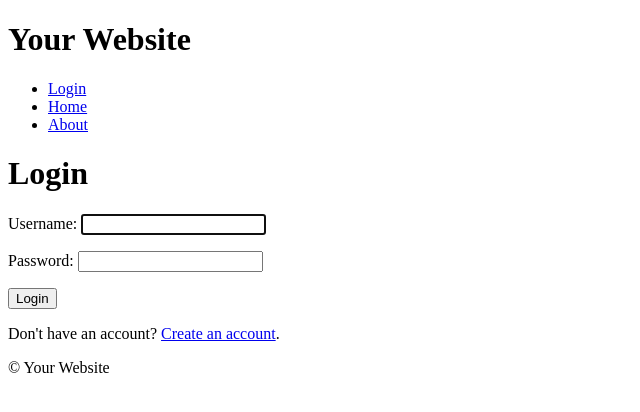
After one commit to factism001/revosoil, a Django app: page /soilapp/login/ in a window 1280 px wide. The commit adds this page. Shown: the top 412 px of the page, without its empty margins (0-640 px from the left). Run offline with Django 4.2, Linux system fonts and the light colour scheme.

Commit message:
updated views,urls,forms

```diff
--- a/soilsite/soilapp/templates/base.html
+++ b/soilsite/soilapp/templates/base.html
@@ -12,6 +12,11 @@
         <h1>Your Website</h1>
         <nav>
             <ul>
+                {% if user.is_authenticated %}
+                <li><a href="{% url 'logout' %}">Logout</a></li>
+                {% else %}
+                <li><a href="{% url 'login' %}">Login</a></li>
+                {% endif %}
                 <li><a href="/">Home</a></li>
                 <li><a href="/about/">About</a></li>
                 <!-- Add more navigation links as needed -->
--- /dev/null
+++ b/soilsite/soilapp/templates/registration/login.html
@@ -0,0 +1,17 @@
+{% extends "base.html" %}
+
+{% block content %}
+
+
+<!--Login-->
+<div class="container py-5">
+  <h1>Login</h1>
+  <form method="POST">
+    {% csrf_token %}
+    {{ login_form.as_p }}
+    <button class="btn btn-primary" type="submit">Login</button>
+  </form>
+  <p class="text-center">Don't have an account? <a href="{% url 'register' %}">Create an account</a>.</p>
+</div>
+
+{% endblock %}
--- a/soilsite/soilapp/templates/registration/register.html
+++ b/soilsite/soilapp/templates/registration/register.html
@@ -11,6 +11,7 @@
                 {{ form.as_p }}
                 <button type="submit" class="btn btn-primary">Register</button>
             </form>
+            <p>Already have an account? <a href="{% url 'login' %}">Login</a></p>
         </div>
     </div>
 </div>
--- a/soilsite/soilapp/urls.py
+++ b/soilsite/soilapp/urls.py
@@ -3,5 +3,7 @@ from . import views
 
 urlpatterns = [
     path('', views.index, name='index'),
-    path('register', views.register, name='register'),
+    path('register/', views.register, name='register'),
+    path('login/', views.login, name='login'),
+    path('logout/', views.logout_view, name='logout'),
 ]
--- a/soilsite/soilapp/views.py
+++ b/soilsite/soilapp/views.py
@@ -1,8 +1,11 @@
 from django.shortcuts import render, redirect
 from .models import SoilData, Profile
 from .forms import SignUpForm
-from django.contrib.auth import login
+from django.contrib.auth import authenticate, logout
 from django.contrib import messages
+from django.contrib.auth.forms import AuthenticationForm
+from django.contrib.auth import login as auth_login
+from django.contrib.auth import logout as auth_logout
 
 # Create your views here.
 
@@ -21,9 +24,33 @@ def register(request):
         form = SignUpForm(request.POST)
         if form.is_valid():
             user = form.save()
-            login(request, user)
+            auth_login(request, user)
             messages.success(request, 'Registration successful.')
             return redirect('index')
         messages.error(request, 'Unsuccessful registration. Invalid information.')
     form = SignUpForm()
     return render(request, 'registration/register.html', {'form': form})
+
+def login(request):
+    if request.method == 'POST':
+        form = AuthenticationForm(request, data=request.POST)
+        if form.is_valid():
+            username = form.cleaned_data.get('username')
+            password = form.cleaned_data.get('password')
+            user = authenticate(username=username, password=password)
+            if user is not None:
+                auth_login(request, user)
+                messages.info(request, f"You are now logged in as {username}.")
+                return redirect('index')
+            else:
+                messages.error(request,"Invalid username or password.")
+        else:
+            messages.error(request,"Invalid username or password.")
+    else:
+        form = AuthenticationForm()
+    return render(request, 'registration/login.html', {'login_form': form})
+
+def logout_view(request):
+    auth_logout(request)
+    messages.info(request, "You have successfully logged out.")
+    return redirect('index')
--- a/soilsite/soilsite/settings.py
+++ b/soilsite/soilsite/settings.py
@@ -56,7 +56,7 @@ ROOT_URLCONF = 'soilsite.urls'
 TEMPLATES = [
     {
         'BACKEND': 'django.template.backends.django.DjangoTemplates',
-        'DIRS': [],
+        'DIRS': [BASE_DIR / "templates"],
         'APP_DIRS': True,
         'OPTIONS': {
             'context_processors': [
```
Also changed, not shown: soilsite/db.sqlite3.
